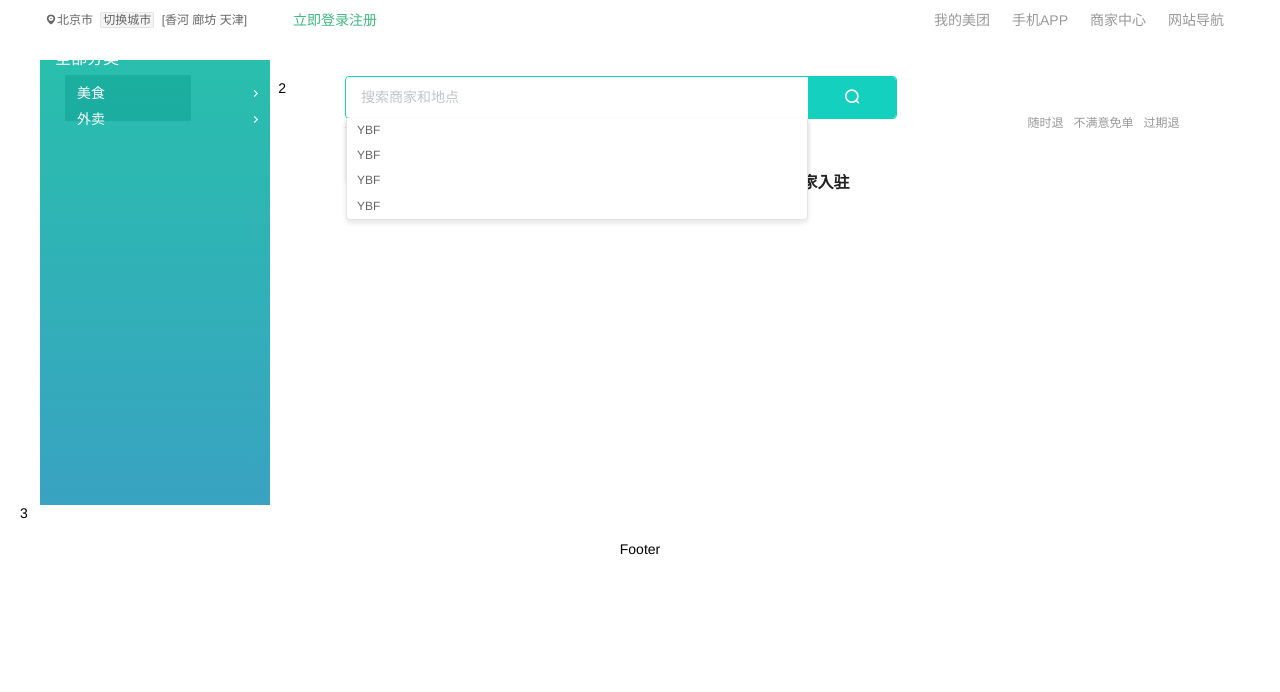
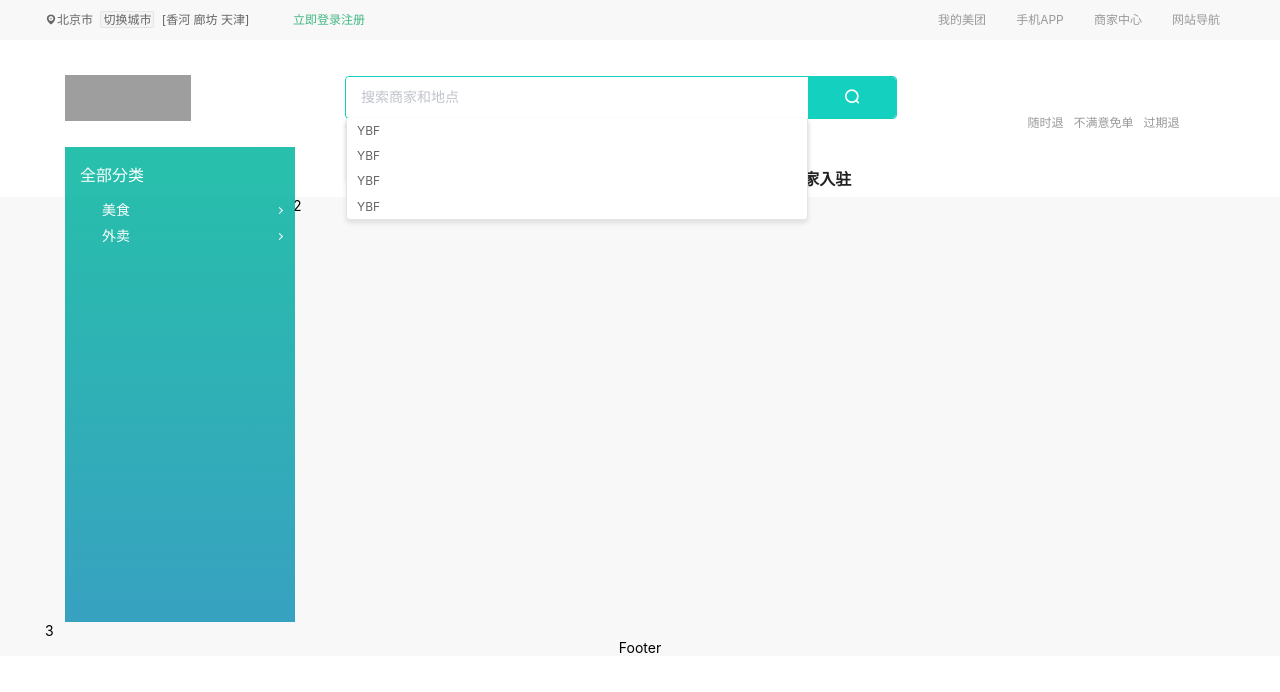
Before and after one commit to YBFACC/LearnSSR, a Nuxt app: page / in a window 1280 px wide. Shown: the top 692 px of the page. Built offline with nearby package versions, Linux system fonts and the light colour scheme; grey boxes are pictures that could not be loaded; a web font is replaced by a local one.

Commit message:
修复了一个样式错误

```diff
--- a/components/Logo.vue
+++ /dev/null
@@ -1,33 +0,0 @@
-<template>
-  <svg class="NuxtLogo" width="245" height="180" viewBox="0 0 452 342" xmlns="http://www.w3.org/2000/svg">
-    <g fill="none" fill-rule="evenodd">
-      <path
-        d="M139 330l-1-2c-2-4-2-8-1-13H29L189 31l67 121 22-16-67-121c-1-2-9-14-22-14-6 0-15 2-22 15L5 303c-1 3-8 16-2 27 4 6 10 12 24 12h136c-14 0-21-6-24-12z"
-        fill="#00C58E"
-      />
-      <path
-        d="M447 304L317 70c-2-2-9-15-22-15-6 0-15 3-22 15l-17 28v54l39-67 129 230h-49a23 23 0 0 1-2 14l-1 1c-6 11-21 12-23 12h76c3 0 17-1 24-12 3-5 5-14-2-26z"
-        fill="#108775"
-      />
-      <path
-        d="M376 330v-1l1-2c1-4 2-8 1-12l-4-12-102-178-15-27h-1l-15 27-102 178-4 12a24 24 0 0 0 2 15c4 6 10 12 24 12h190c3 0 18-1 25-12zM256 152l93 163H163l93-163z"
-        fill="#2F495E"
-        fill-rule="nonzero"
-      />
-    </g>
-  </svg>
-</template>
-<style>
-.NuxtLogo {
-  animation: 1s appear;
-}
-
-@keyframes appear {
-  0% {
-    opacity: 0;
-  }
-  100% {
-    opacity: 1;
-  }
-}
-</style>
--- a/components/pubilc/header/index.vue
+++ b/components/pubilc/header/index.vue
@@ -27,5 +27,5 @@ export default {
 </script>
 
 <style lang="scss">
-@import "@/assets/css/public/header/index";
+@import "@/assets/css/public/header/index.scss";
 </style>
--- a/components/pubilc/header/topbar.vue
+++ b/components/pubilc/header/topbar.vue
@@ -1,5 +1,8 @@
 <template>
-  <el-row :gutter="0" class="m-header">
+  <el-row
+    :gutter="0"
+    class="m-header"
+  >
     <el-col :span="5">
       <geo></geo>
     </el-col>
@@ -26,5 +29,6 @@ export default {
 </script>
 
 <style lang="scss">
-@import "@/assets/css/public/header/index";
+@import "@/assets/css/public/layout.scss";
+@import "@/assets/css/public/header/index.scss";
 </style>
--- a/layouts/default.vue
+++ b/layouts/default.vue
@@ -1,12 +1,12 @@
 <template>
   <el-container class="layout-default">
-    <el-header >
-      <my-header></my-header>
+    <el-header height='197px'>
+      <my-header/>
     </el-header>
     <el-main>
       <nuxt />
     </el-main>
-    <el-footer>Footer</el-footer>
+    <el-footer height="100%">Footer</el-footer>
   </el-container>
 </template>
 
```
